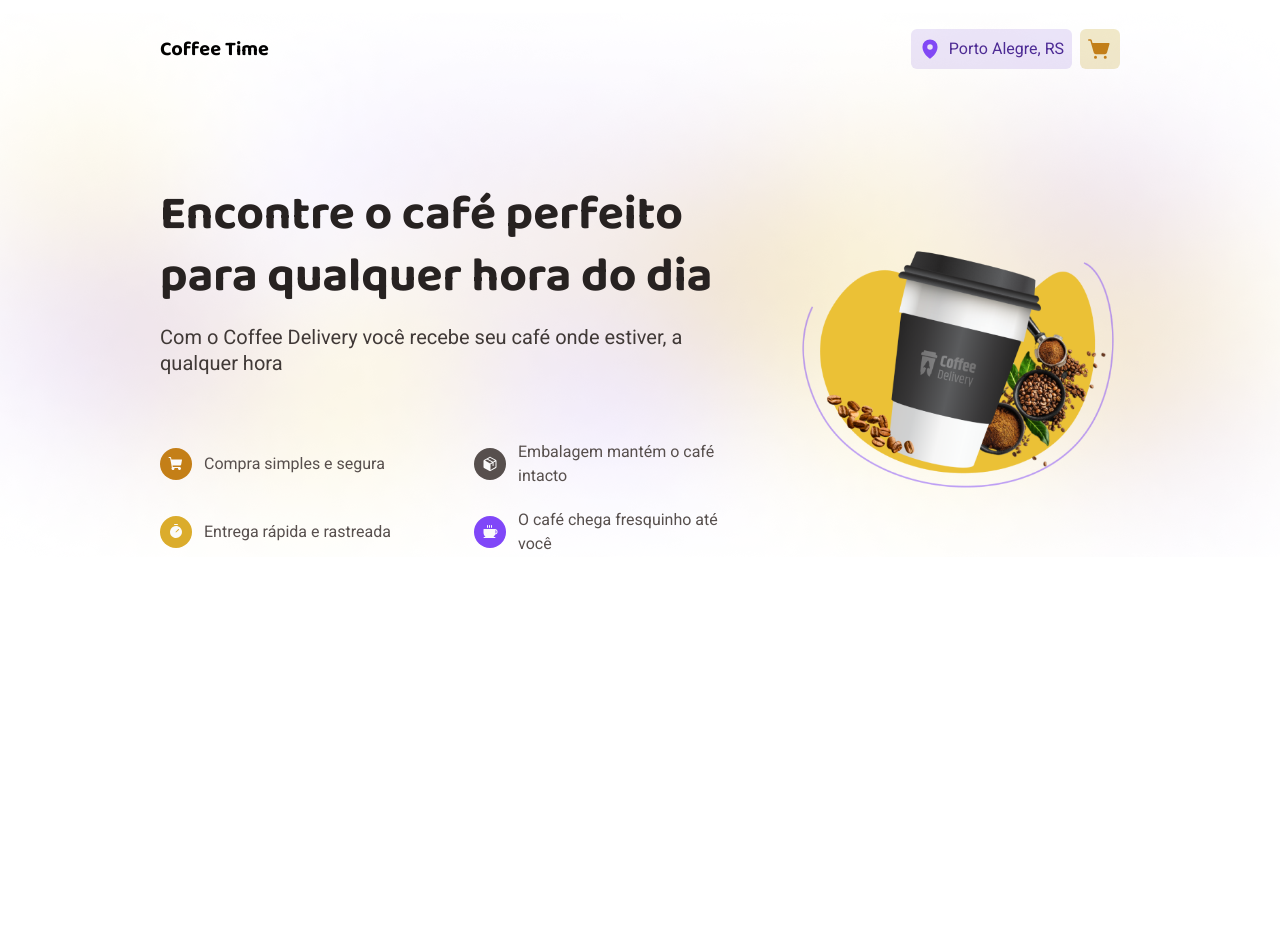
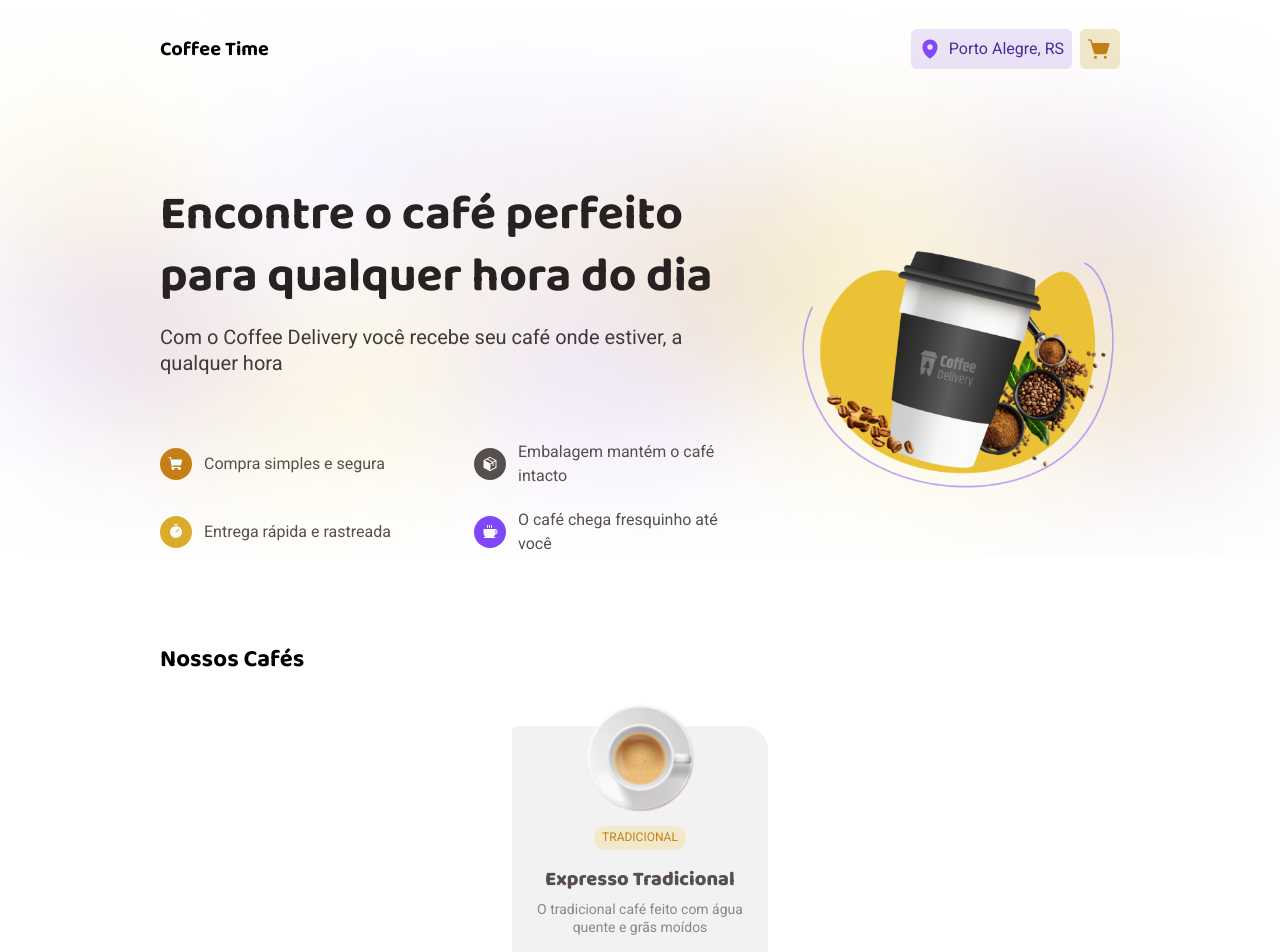
Before and after one commit to guivictorr/coffeetime, a React (Vite) app: page / in a window 1280 px wide. Shown: the top 952 px of the page. Before the commit the page ends 800 px from the top, so only its background shows below. Built offline with nearby package versions, Linux system fonts and the light colour scheme.

Commit message:
feat: adding a section to display coffees and created a fake data on src/data/coffees.json

```diff
--- /dev/null
+++ b/src/data/coffees.json
@@ -0,0 +1,102 @@
+{
+  "data": [
+    {
+      "name": "Expresso Tradicional",
+      "description": "O tradicional café feito com água quente e grãos moídos",
+      "categories": ["Tradicional"],
+      "priceInCents": 990,
+      "image": "express.png"
+    },
+    {
+      "name": "Expresso Americano",
+      "description": "Expresso diluído, menos intenso que o tradicional",
+      "categories": ["Tradicional"],
+      "priceInCents": 1050,
+      "image": "american.png"
+    },
+    {
+      "name": "Expresso Cremoso",
+      "description": "Café expresso tradicional com espuma cremosa",
+      "categories": ["Tradicional"],
+      "priceInCents": 1200,
+      "image": "cream.png"
+    },
+    {
+      "name": "Expresso Gelado",
+      "description": "Bebida preparada com café expresso e cubos de gelo",
+      "categories": ["Tradicional", "Gelado"],
+      "priceInCents": 990,
+      "image": "cold_coffee.png"
+    },
+    {
+      "name": "Café com Leite",
+      "description": "Meio a meio de expresso tradicional com leite vaporizado",
+      "categories": ["Tradicional", "Com Leite"],
+      "priceInCents": 990,
+      "image": "milk_coffee.png"
+    },
+    {
+      "name": "Latte",
+      "description": "Uma dose de café expresso com o dobro de leite e espuma cremosa",
+      "categories": ["Tradicional", "Com Leite"],
+      "priceInCents": 1290,
+      "image": "latte.png"
+    },
+    {
+      "name": "Capuccino",
+      "description": "Bebida com canela feita de doses iguais de café, leite e espuma",
+      "categories": ["Tradicional", "Com Leite"],
+      "priceInCents": 1290,
+      "image": "capuccino.png"
+    },
+    {
+      "name": "Macchiato",
+      "description": "Café expresso misturado com um pouco de leite quente e espuma",
+      "categories": ["Tradicional", "Com Leite"],
+      "priceInCents": 1290,
+      "image": "macchiato.png"
+    },
+    {
+      "name": "Mocaccino",
+      "description": "Café expresso com calda de chocolate, pouco leite e espuma",
+      "categories": ["Tradicional", "Com Leite"],
+      "priceInCents": 1490,
+      "image": "mochaccino.png"
+    },
+    {
+      "name": "Chocolate Quente",
+      "description": "Bebida feita com chocolate dissolvido no leite quente e café",
+      "categories": ["Especial", "Com Leite"],
+      "priceInCents": 1390,
+      "image": "hot_coffee.png"
+    },
+    {
+      "name": "Cubano",
+      "description": "Drink gelado de café expresso com rum, creme de leite e hortelã",
+      "categories": ["Especial", "Alcoólico", "Gelado"],
+      "priceInCents": 1590,
+      "image": "cuban.png"
+    },
+    {
+      "name": "Havaiano",
+      "description": "Bebida adocicada preparada com café e leite de coco",
+      "categories": ["Especial"],
+      "priceInCents": 1590,
+      "image": "hawai.png"
+    },
+    {
+      "name": "Árabe",
+      "description": "Bebida preparada com grãos de café árabe e especiarias",
+      "categories": ["Especial"],
+      "priceInCents": 1790,
+      "image": "arabian.png"
+    },
+    {
+      "name": "Irlandês",
+      "description": "Bebida a base de café, uísque irlandês, açúcar e chantilly",
+      "categories": ["Especial", "Alcoólico"],
+      "priceInCents": 2090,
+      "image": "irish.png"
+    }
+  ]
+}
--- a/src/pages/home.tsx
+++ b/src/pages/home.tsx
@@ -1,8 +1,10 @@
+import coffeeData from '../data/coffees.json';
 import heroImage from '../assets/img/hero.png';
 import coffeeIcon from '../assets/svg/coffee.svg';
 import shoppingIcon from '../assets/svg/shopping.svg';
 import packageIcon from '../assets/svg/package.svg';
 import stopwatchIcon from '../assets/svg/stopwatch.svg';
+import { CoffeeCard } from '../components/coffee-card';
 
 const heroList = [
   {
@@ -54,6 +56,16 @@ export default function Home() {
           <img src={heroImage} alt='' />
         </figure>
       </section>
+      <section>
+        <h3 className='text-[24px]'>Nossos Cafés</h3>
+        <ul className='grid grid-cols-1 my-12'>
+          {coffeeData.data.map(coffee => (
+            <li className='mx-auto' key={coffee.name}>
+              <CoffeeCard />
+            </li>
+          ))}
+        </ul>
+      </section>
     </main>
   );
 }
```
